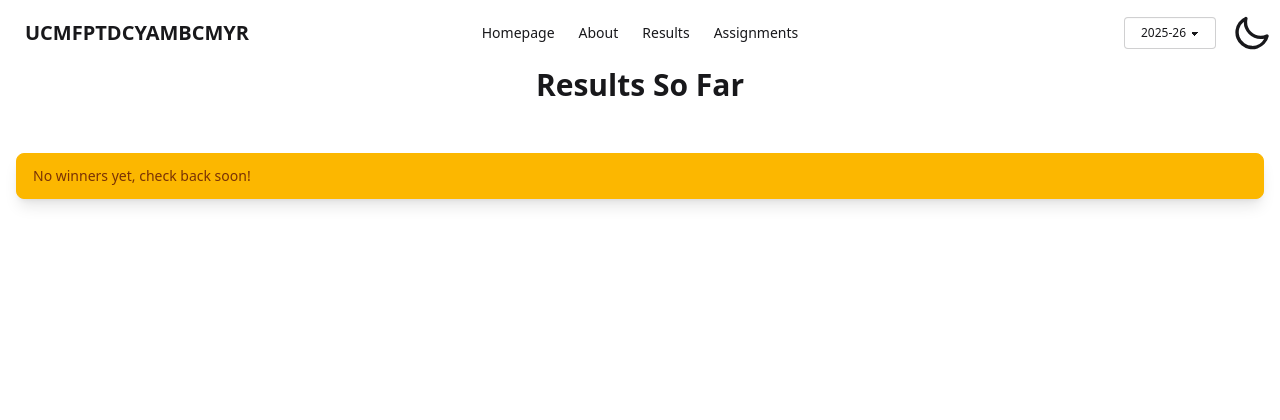
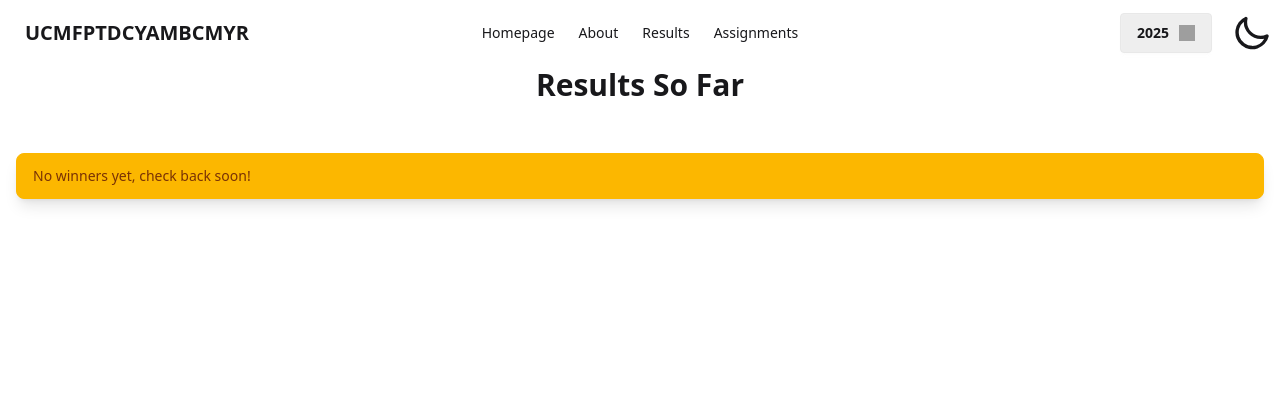
Before and after one commit to matthewkdies/football-pool, a Flask app: page /results in a window 1280 px wide. Shown: the top 420 px of the page. Run offline with Flask 3, Linux system fonts and the light colour scheme; data that the repository does not hold is empty; parts of the project's set-up code (start-up, migrations or seed data) failed here and were passed over; grey boxes are pictures that could not be loaded.

Commit message:
Adding fancy styling to the dropdown selector.

```diff
--- a/apps/football_pool/static/output.css
+++ b/apps/football_pool/static/output.css
@@ -909,6 +909,9 @@
 .z-1 {
   z-index: 1;
 }
+.z-10 {
+  z-index: 10;
+}
 .container {
   width: 100%;
   @media (width >= 40rem) {
@@ -954,6 +957,9 @@
   &:not(:empty) {
     gap: calc(0.25rem * 4);
   }
+}
+.m-1 {
+  margin: calc(var(--spacing) * 1);
 }
 .label {
   display: inline-flex;
@@ -1826,6 +1832,9 @@
 .mb-6 {
   margin-bottom: calc(var(--spacing) * 6);
 }
+.ml-1 {
+  margin-left: calc(var(--spacing) * 1);
+}
 .status {
   display: inline-block;
   aspect-ratio: 1 / 1;
@@ -2033,9 +2042,15 @@
 .hidden {
   display: none;
 }
+.inline-block {
+  display: inline-block;
+}
 .table {
   display: table;
 }
+.h-4 {
+  height: calc(var(--spacing) * 4);
+}
 .h-5 {
   height: calc(var(--spacing) * 5);
 }
@@ -2056,6 +2071,9 @@
 }
 .min-h-screen {
   min-height: 100vh;
+}
+.w-4 {
+  width: calc(var(--spacing) * 4);
 }
 .w-5 {
   width: calc(var(--spacing) * 5);
@@ -2254,6 +2272,9 @@
 .text-center {
   text-align: center;
 }
+.text-left {
+  text-align: left;
+}
 .indent-10 {
   text-indent: calc(var(--spacing) * 10);
 }
@@ -2305,6 +2326,10 @@
 }
 .shadow-lg {
   --tw-shadow: 0 10px 15px -3px var(--tw-shadow-color, rgb(0 0 0 / 0.1)), 0 4px 6px -4px var(--tw-shadow-color, rgb(0 0 0 / 0.1));
+  box-shadow: var(--tw-inset-shadow), var(--tw-inset-ring-shadow), var(--tw-ring-offset-shadow), var(--tw-ring-shadow), var(--tw-shadow);
+}
+.shadow-sm {
+  --tw-shadow: 0 1px 3px 0 var(--tw-shadow-color, rgb(0 0 0 / 0.1)), 0 1px 2px -1px var(--tw-shadow-color, rgb(0 0 0 / 0.1));
   box-shadow: var(--tw-inset-shadow), var(--tw-inset-ring-shadow), var(--tw-ring-offset-shadow), var(--tw-ring-shadow), var(--tw-shadow);
 }
 .shadow-xl {
@@ -2340,6 +2365,16 @@
 .btn-neutral {
   --btn-color: var(--color-neutral);
   --btn-fg: var(--color-neutral-content);
+}
+.hover\:bg-primary\/20 {
+  &:hover {
+    @media (hover: hover) {
+      background-color: var(--color-primary);
+      @supports (color: color-mix(in lab, red, red)) {
+        background-color: color-mix(in oklab, var(--color-primary) 20%, transparent);
+      }
+    }
+  }
 }
 .sm\:grid-cols-2 {
   @media (width >= 40rem) {
--- a/apps/football_pool/templates/layout/navbar.html
+++ b/apps/football_pool/templates/layout/navbar.html
@@ -38,19 +38,30 @@
     {% if show_year_dropdown == True %}
       <form
           hx-post="{{ url_for('football_pool.set_year') }}"
-          hx-trigger="change"
           hx-swap="none"
           hx-on::after-request="location.reload()"
-          class="form-control"
+          class="dropdown"
       >
-        <select name="season_start_year" class="select select-bordered select-sm">
+        <!-- Trigger button -->
+        <div tabindex="0" class="btn m-1 bg-base-300">
+          {{ season_start_year }} <img src="https://www.svgrepo.com/show/458529/arrow-drop-down-big.svg" alt="dropdown-arrow" class="w-4 h-4 inline-block ml-1">
+        </div>
+
+        <!-- Dropdown menu -->
+        <ul tabindex="0" class="dropdown-content menu bg-base-300 rounded-box z-10 p-2 shadow-sm">
           {% for y, season_span_str in tracked_years_dict.items() %}
-            {% set year_str = y | string %}
-            <option value="{{ year_str }}" {% if year_str == season_start_year %}selected{% endif %}>
+            <li>
+              <button
+                  type="submit"
+                  name="season_start_year"
+                  value="{{ y }}"
+                  class="w-full text-left hover:bg-primary/20"
+              >
                 {{ season_span_str }}
-            </option>
+              </button>
+            </li>
           {% endfor %}
-        </select>
+        </ul>
       </form>
     {% endif %}
     <label class="swap swap-rotate">
```
